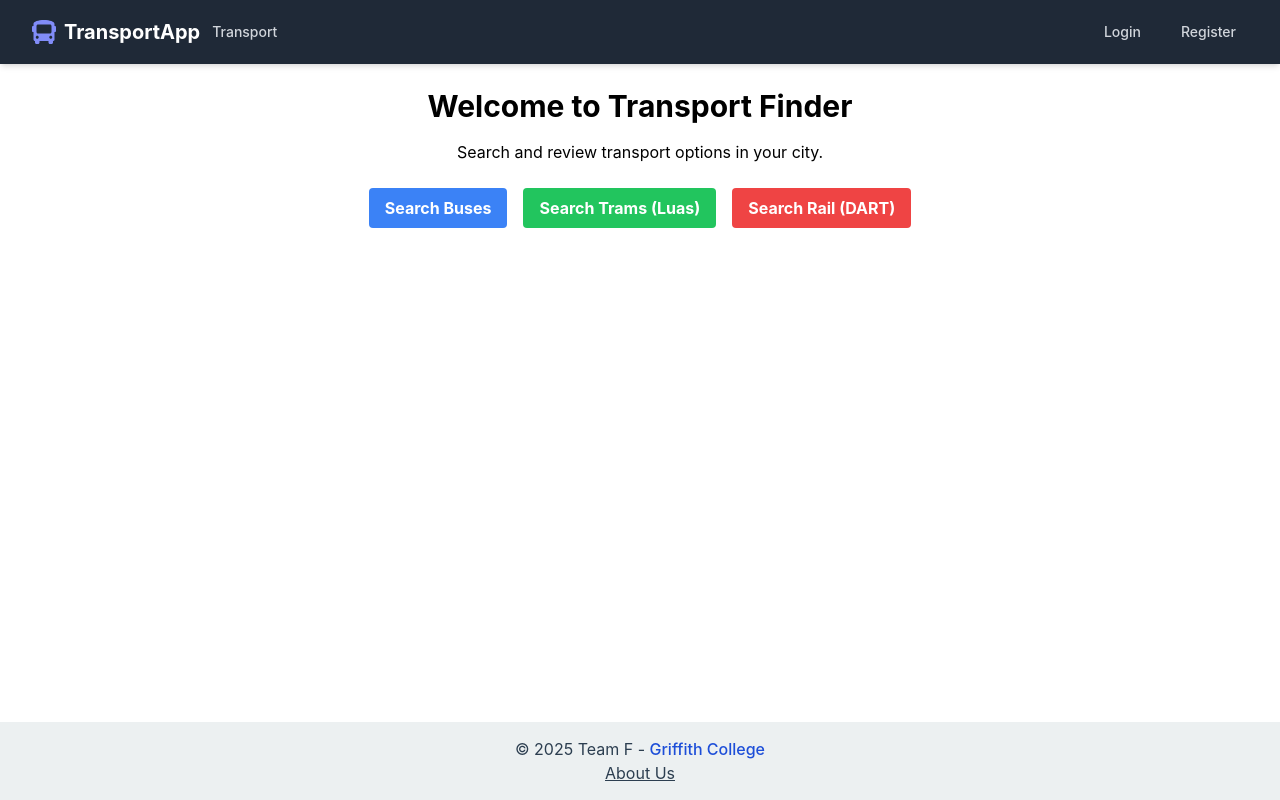
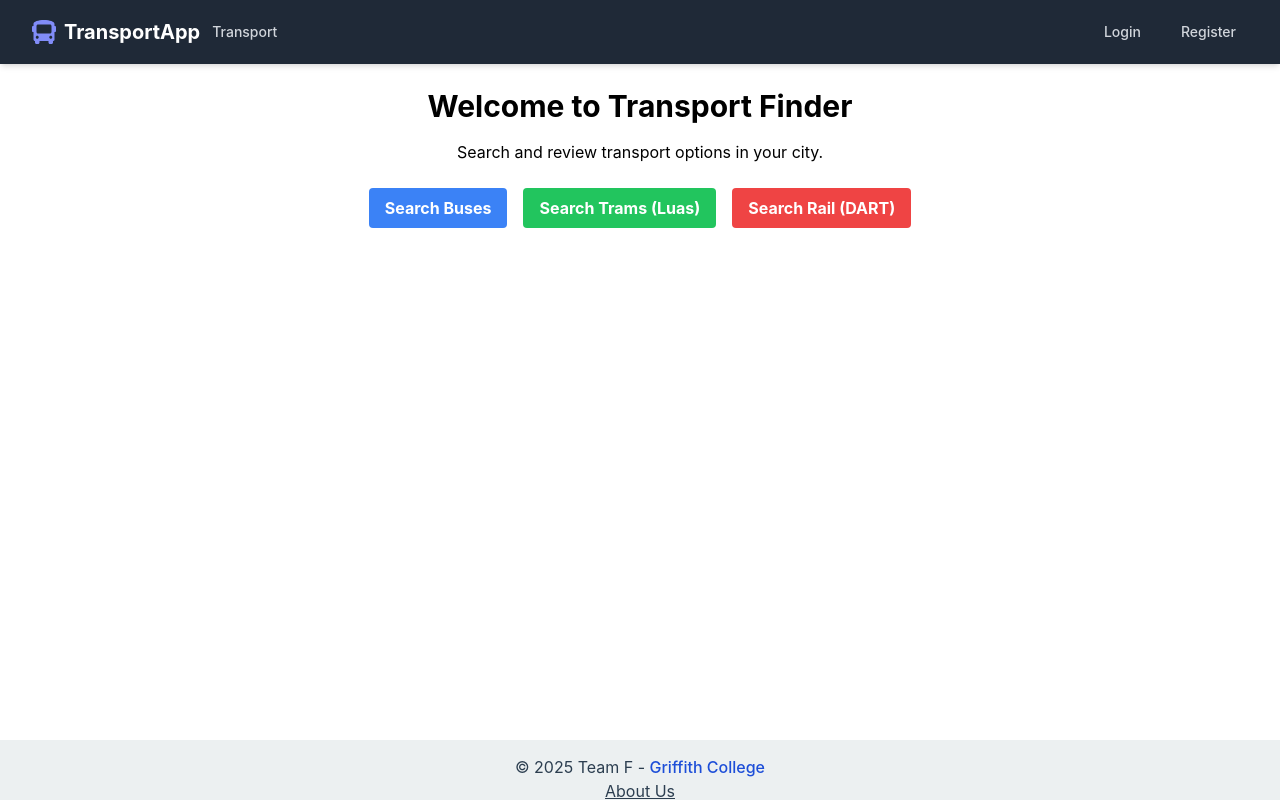
Before and after one commit to LimuleSempai/Web_technology_project_TeamF, a React (Create React App) app in the folder my-app/: page / in a window 1280 px wide. Built offline with nearby package versions, Linux system fonts and the light colour scheme.

Commit message:
footer size v2

```diff
--- a/my-app/src/App.css
+++ b/my-app/src/App.css
@@ -48,5 +48,5 @@ html, body, #root {
 }
 
 .app-content {
-  flex: 1;
+  padding-bottom: 60px;
 }
--- a/my-app/src/components/Footer.css
+++ b/my-app/src/components/Footer.css
@@ -6,6 +6,7 @@
     position: fixed;
     bottom: 0;
     width: 100%;
+    height: 60px;
   }
 
   .Glink {
```
